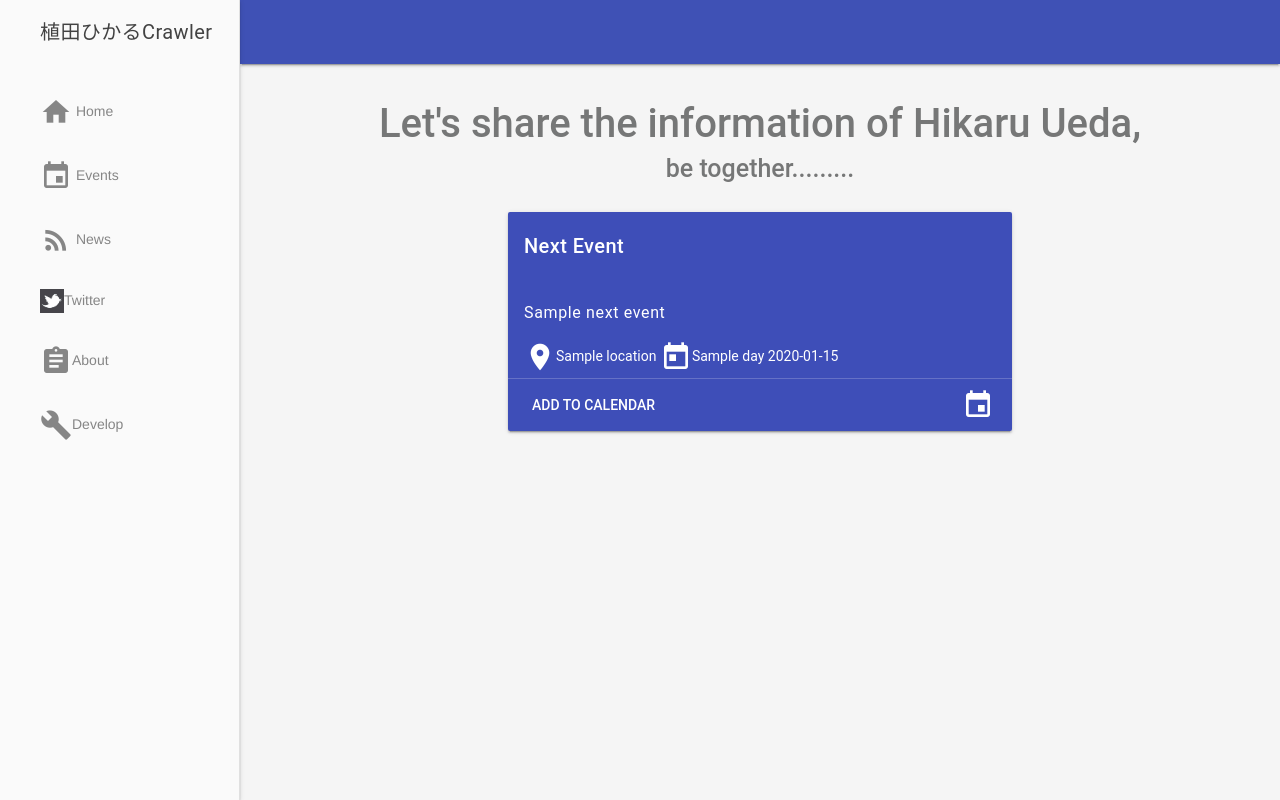
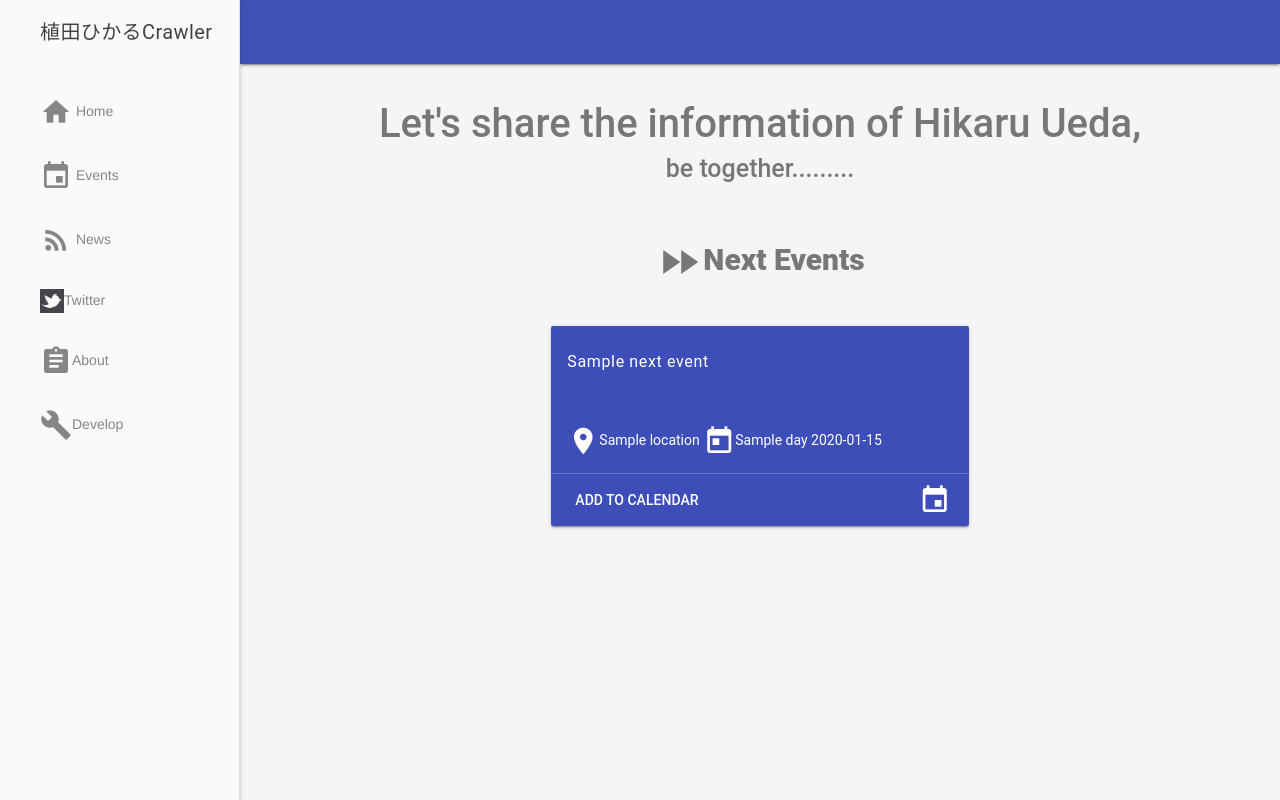
Before and after one commit to yoshiken/UedaHikaruCrawler, a Flask app: template src/templates/index.html in a window 1280 px wide. Run offline with Flask 2, Linux system fonts and the light colour scheme; the template is opened without the code that fills it: most values are stand-ins (such as "Sample title", 1, 10 or a date in 2020).

Commit message:
:art: next event title

```diff
--- a/src/static/css/index.css
+++ b/src/static/css/index.css
@@ -19,38 +19,45 @@
   text-align: center;
 }
 
-.index-flex{
+.index-flex {
   display: flex;
   justify-content: space-around;
 }
-.index-nextevent-text{
-  padding: 0px 16px 5px 16px;
+
+.index-nextevent-title {
+  font-size: 30px;
+  padding: 40px 0px;
+  font-weight: 800;
 }
 
-.demo-card-event.mdl-card {
+.index-nextevent-title-icon {
+ font-size: 48px;
+}
+
+.index-nextevents-card.mdl-card {
   background: #3E4EB8;
 }
-.demo-card-event > .mdl-card__actions {
+.index-nextevents-card > .mdl-card__actions {
   border-color: rgba(255, 255, 255, 0.2);
 }
-.demo-card-event > .mdl-card__title {
+.index-nextevents-card > .mdl-card__title {
   align-items: flex-start;
   padding: 0px 16px 5px 16px;
 }
-.demo-card-event > .mdl-card__title > h4 {
+.index-nextevents-card > .mdl-card__title > h4 {
   margin-top: 0;
 }
-.demo-card-event > .mdl-card__actions {
+.index-nextevents-card > .mdl-card__actions {
   display: flex;
   box-sizing:border-box;
   align-items: center;
 }
-.demo-card-event > .mdl-card__actions > .material-icons {
+.index-nextevents-card > .mdl-card__actions > .material-icons {
   padding-right: 10px;
 }
-.demo-card-event > .mdl-card__title,
-.demo-card-event > .mdl-card__actions,
-.demo-card-event > .mdl-card__actions > .mdl-button,
-.demo-card-event > .mdl-card__supporting-text {
+.index-nextevents-card > .mdl-card__title,
+.index-nextevents-card > .mdl-card__actions,
+.index-nextevents-card > .mdl-card__actions > .mdl-button,
+.index-nextevents-card > .mdl-card__supporting-text {
   color: #fff;
 }
--- a/src/templates/index.html
+++ b/src/templates/index.html
@@ -7,15 +7,16 @@
   </div>
 </div>
 <br>
-<br>
+<div class="index-flex">
+<label class="index-nextevent-title"><label class="material-icons index-nextevent-title-icon">fast_forward</label>Next Events</label>
+</div>
 <div class="index-flex">
 {% for NextEvent in NextEvents %}
-<div class="demo-card-event mdl-card mdl-shadow--2dp mdl-cell--6-col">
+<div class="index-nextevents-card mdl-card mdl-shadow--2dp mdl-cell--5-col">
   <div class="mdl-card__title mdl-card--expand">
-    <h5>Next Event</h5>
+    <h6>{{ NextEvent.title }}</h6>
   </div>
   <div class="mdl-card__supporting-text index-nextevent-text">
-    <h6>{{ NextEvent.title }}</h6>
     <h7><i class="material-icons">location_on</i>{{ NextEvent.location }}<h7>
     <i class="material-icons">today</i><h7>{{ NextEvent.day }}</h7>
     <h7>{{ NextEvent.showtime }}</h7>
```
